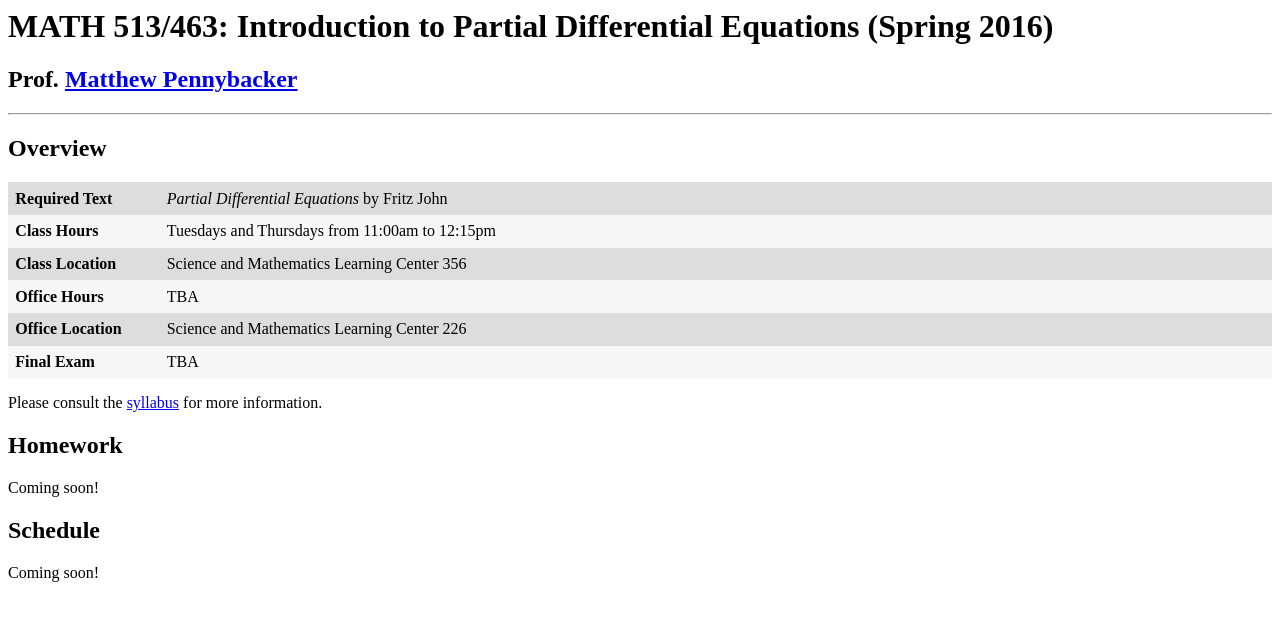
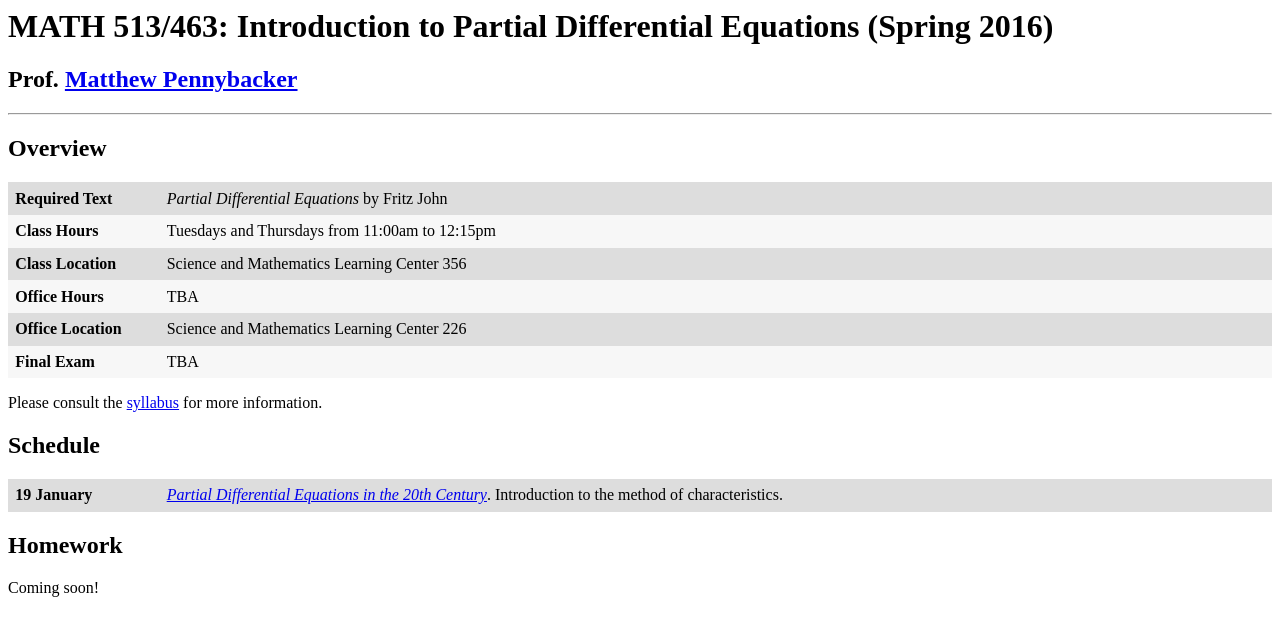
Before and after one commit to pennybacker/math513, a plain HTML site: page index.html in a window 1280 px wide. Drawn offline with Linux system fonts and the light colour scheme.

Commit message:
added first day info

```diff
--- a/index.html
+++ b/index.html
@@ -54,11 +54,16 @@
 
 <p>Please consult the <a href="syllabus.pdf">syllabus</a> for more information.</p>
 
+<h2>Schedule</h2>
+
+<table>
+<tr>
+  <th>19 January</th>
+  <td><a href="history.pdf"><i>Partial Differential Equations in the 20th Century</i></a>. Introduction to the method of characteristics.</td>
+</tr>
+</table>
+
 <h2>Homework</h2>
-
-<p>Coming soon!</p>
-
-<h2>Schedule</h2>
 
 <p>Coming soon!</p>
 
```
Also changed, not shown: 1 other file.
